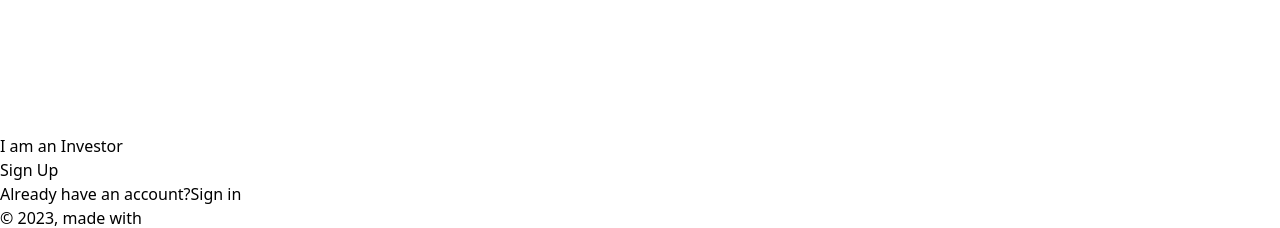
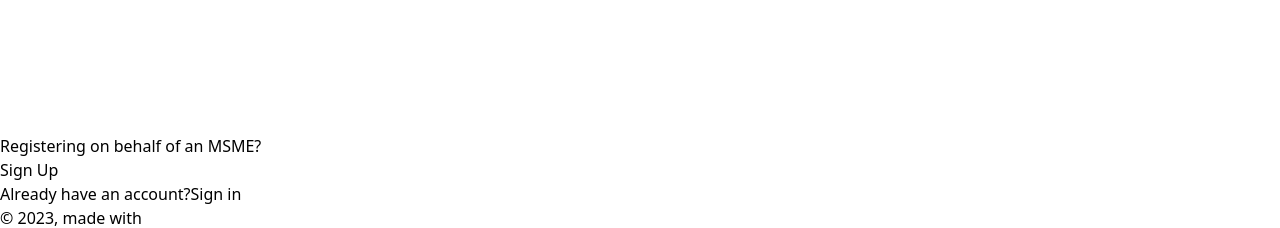
Before and after one commit to jojova/MSMErise-frontend, a React (Vite) app: page /auth/sign-up in a window 1280 px wide. Shown: the part 1620-1848 px from the top of the page. Built offline with nearby package versions, Linux system fonts and the light colour scheme; what @material-tailwind/react would draw is missing.

Commit message:
MSME question during sign up fixed

```diff
--- a/src/pages/auth/sign-up.jsx
+++ b/src/pages/auth/sign-up.jsx
@@ -117,7 +117,7 @@ export function SignUp() {
               </Button>
 
               <Checkbox
-                label="I am an Investor"
+                label="Registering on behalf of an MSME?"
                 checked={investorChecked}
                 onChange={handleCheckboxChange}
               />
```
